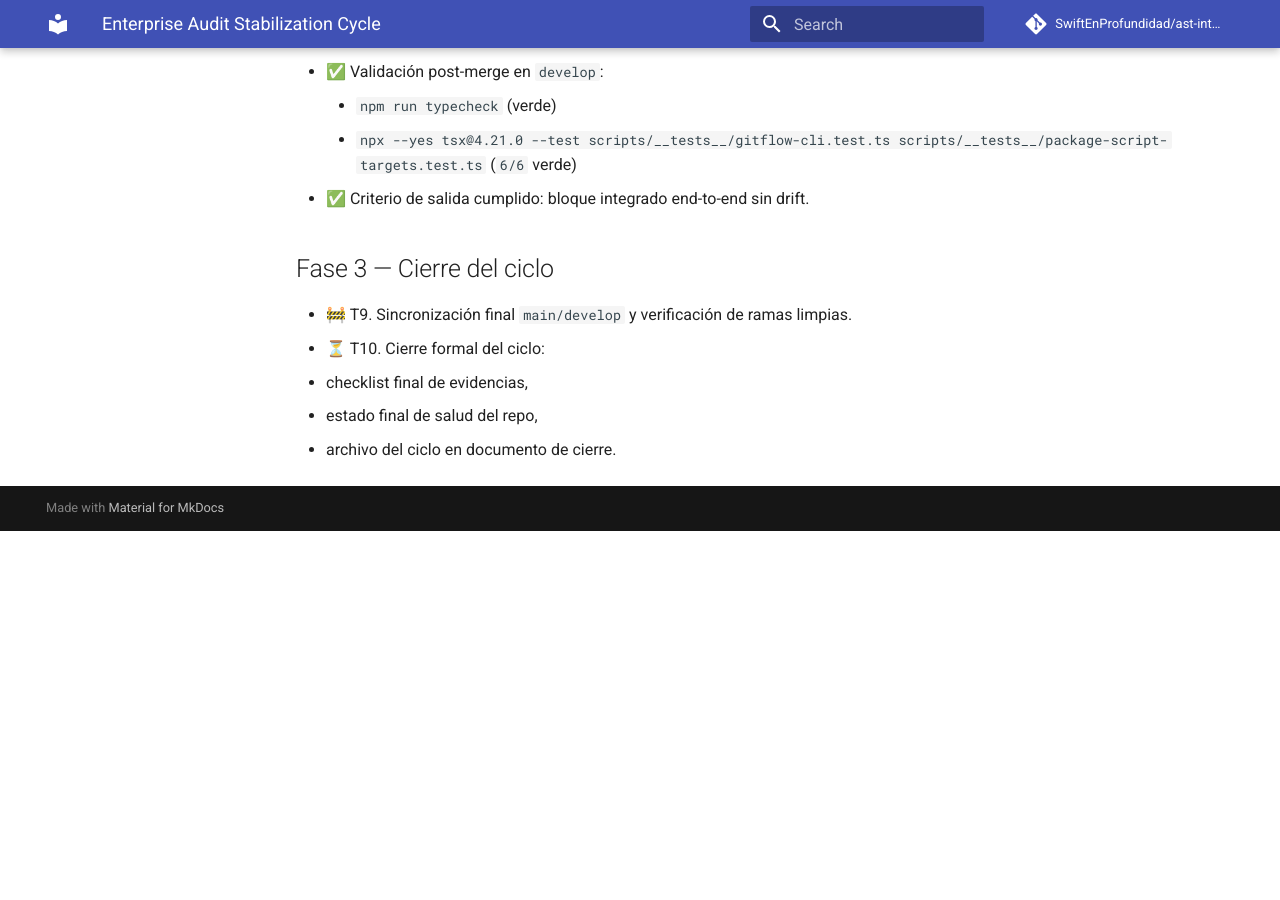
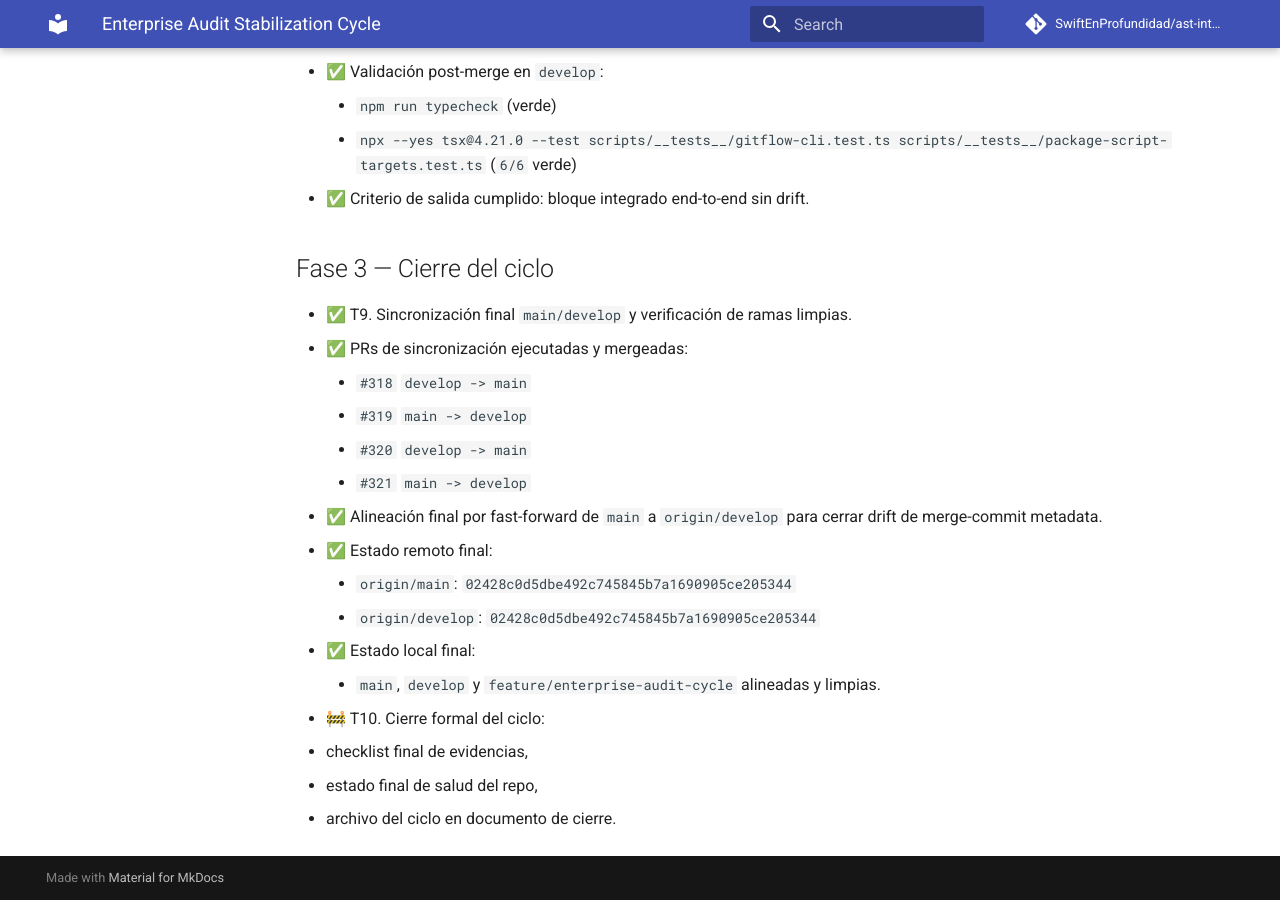
Before and after one commit to SwiftEnProfundidad/ast-intelligence-hooks, an MkDocs documentation site: the page built from docs/ENTERPRISE_AUDIT_STABILIZATION_CYCLE.md, in a window 1280 px wide and 900 px high, scrolled down 1332 px. Built offline with MkDocs 1.6.1 and Material for MkDocs 9.7.7, drawn with Linux system fonts in a browser that asks for light colours; comment, search, counter and statistics services are not loaded; before the commit the page ends 1863 px from its top, so only the background shows below that.

```diff
--- a/docs/ENTERPRISE_AUDIT_STABILIZATION_CYCLE.md
+++ b/docs/ENTERPRISE_AUDIT_STABILIZATION_CYCLE.md
@@ -39,8 +39,19 @@ Todas las fases/tareas están definidas por anticipación; no se añaden tareas
   - ✅ Criterio de salida cumplido: bloque integrado end-to-end sin drift.
 
 ## Fase 3 — Cierre del ciclo
-- 🚧 T9. Sincronización final `main/develop` y verificación de ramas limpias.
-- ⏳ T10. Cierre formal del ciclo:
+- ✅ T9. Sincronización final `main/develop` y verificación de ramas limpias.
+  - ✅ PRs de sincronización ejecutadas y mergeadas:
+    - `#318` `develop -> main`
+    - `#319` `main -> develop`
+    - `#320` `develop -> main`
+    - `#321` `main -> develop`
+  - ✅ Alineación final por fast-forward de `main` a `origin/develop` para cerrar drift de merge-commit metadata.
+  - ✅ Estado remoto final:
+    - `origin/main`: `02428c0d5dbe492c745845b7a1690905ce205344`
+    - `origin/develop`: `02428c0d5dbe492c745845b7a1690905ce205344`
+  - ✅ Estado local final:
+    - `main`, `develop` y `feature/enterprise-audit-cycle` alineadas y limpias.
+- 🚧 T10. Cierre formal del ciclo:
   - checklist final de evidencias,
   - estado final de salud del repo,
   - archivo del ciclo en documento de cierre.
```
Also changed, not shown: docs/REFRACTOR_PROGRESS.md (+2 -1 lines).
